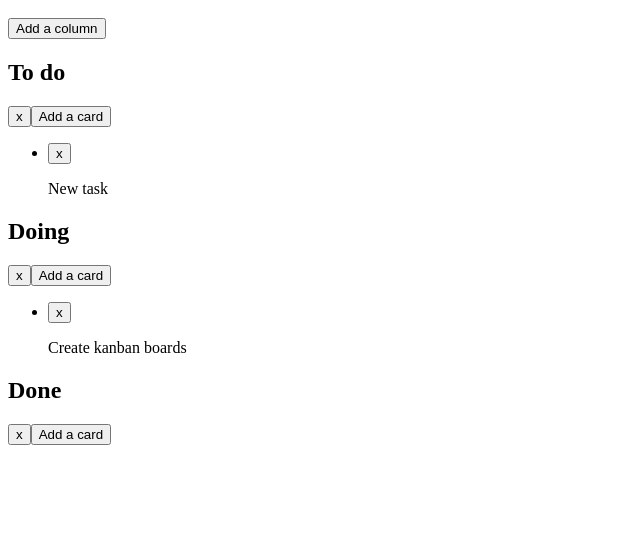
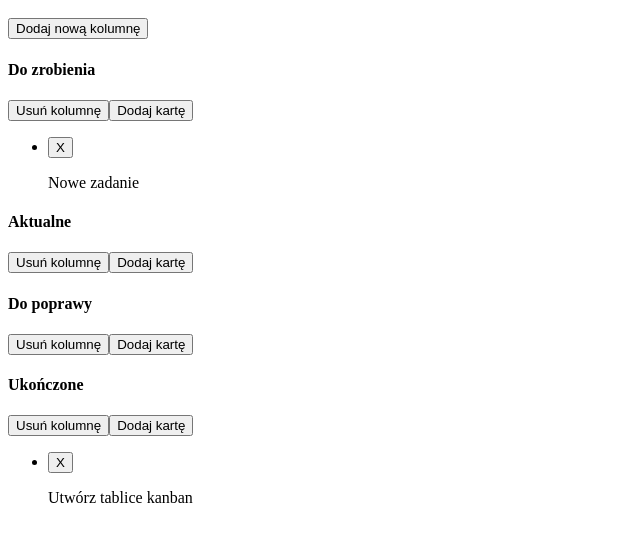
Before and after one commit to ArtSaves/js11.6, a website: page index.html in a window 1280 px wide. Shown: the part 120-662 px from the top of the page, without its empty margins (0-640 px from the left). Drawn offline with nearby package versions, Linux system fonts and the light colour scheme.

Commit message:
Add new update files

```diff
--- a/index.html
+++ b/index.html
@@ -9,7 +9,7 @@
 	<h1>Zaczynamy!!!</h1>
 	<div id="board" class="board">
         <h1>Kanban board</h1>
-        <button class="create-column">Add a column</button>
+        <button class="create-column">Dodaj nową kolumnę</button>
         <div class="column-container"></div>
 	</div>
 
--- a/js/scripts.js
+++ b/js/scripts.js
@@ -1,82 +1,82 @@
+
+
 $(function() {
 	function randomString() {
-   		var chars = '0123456789abcdefghiklmnopqrstuvwxyzABCDEFGHIJKLMNOPQRSTUVWXTZ';
+		var chars  = '0123456789abcdefghiklmnopqrstuvwxyzABCDEFGHIJKLMNOPQRSTUVWXTZ';
 		var str = '';
-    	for (var i = 0; i < 10; i++) {
+		for (i = 0; i < 10; i++) {
 			str += chars[Math.floor(Math.random() * chars.length)];
 		}
 		return str;
 	}
+
 	function Column(name) {
-		    var self = this; // useful for nested functions
-
+		var self = this;
 		this.id = randomString();
 		this.name = name;
 		this.$element = createColumn();
 
 		function createColumn() {
-		    	// here is the code for creating the column, which you will find below
+			// creating the blocks
 			var $column = $('<div>').addClass('column');
-				var $columnTitle = $('<h2>').addClass('column-title').text(self.name);
+			var $columnTitle = $('<h4>').addClass('column-title').text(self.name);
+			var $columnDelete = $('<button>').addClass('btn-delete btn btn-sm btn-danger').text('Usuń kolumnę');
+			var $columnAddCard = $('<button>').addClass('add-card btn btn-sm btn-success').text('Dodaj kartę');
 			var $columnCardList = $('<ul>').addClass('column-card-list');
-				var $columnDelete = $('<button>').addClass('btn-delete').text('x');
-				var $columnAddCard = $('<button>').addClass('add-card').text('Add a card');
-
+			// binding to click event
 			$columnDelete.click(function() {
 				self.removeColumn();
 			});
-				//Add a note after clicking on the button:
-				    $columnAddCard.click(function() {
-				        self.addCard(new Card(prompt("Enter the name of the card")));
+			$columnAddCard.click(function(event) {
+				self.addCard(new Card(prompt("Wpisz zadanie do wykonania")));
 			});
-		    	// CONSTRUCTION COLUMN ELEMENT
+			// combining block and return the card
 			$column.append($columnTitle)
 				.append($columnDelete)
         		.append($columnAddCard)
         		.append($columnCardList);
-
-			    // RETURN OF CREATED COLUMN
         	return $column;
 		}
 	}
 
-		Column.prototype = { // pod klasą Column?
+	Column.prototype = {
     	addCard: function(card) {
       		this.$element.children('ul').append(card.$element);
     	},
+
     	removeColumn: function() {
       		this.$element.remove();
     	}
 	};
 
-
 	function Card(description) {
 		var self = this;
-
     	this.id = randomString();
     	this.description = description;
     	this.$element = createCard();
 
     	function createCard() {
-		    	// Implementation of card creation
+    		// creating the blocks
     		var $card = $('<li>').addClass('card');
+    		var $cardDelete = $('<button>').addClass('btn-delete btn btn-sm btn-danger').text('X');
     		var $cardDescription = $('<p>').addClass('card-description').text(self.description);
-			    var $cardDelete = $('<button>').addClass('btn-delete').text('x');
 
+    		// binding to click event
     		$cardDelete.click(function(){
         		self.removeCard();
 			});
 
+    		// combining block and return the card
 			$card.append($cardDelete)
 				.append($cardDescription);
 
 			return $card;
+    	}
+	}
 
 	Card.prototype = {
 		removeCard: function() {
 			this.$element.remove();
-				}
-				}
 		}
 	}
 
@@ -98,26 +98,29 @@ $(function() {
 
  	$('.create-column')
   		.click(function(){
-			var name = prompt('Enter a column name');
+			var name = prompt('Wpisz nazwę kolumny');
 			var column = new Column(name);
     		board.addColumn(column);
   	});
 
 	// CREATING COLUMNS
-	var todoColumn = new Column('To do');
-	var doingColumn = new Column('Doing');
-	var doneColumn = new Column('Done');
+	var todoColumn = new Column('Do zrobienia');
+	var doingColumn = new Column('Aktualne');
+	var correctionColumn = new Column('Do poprawy');
+	var doneColumn = new Column('Ukończone');
 
 	// ADDING COLUMNS TO THE BOARD
 	board.addColumn(todoColumn);
 	board.addColumn(doingColumn);
+	board.addColumn(correctionColumn);
 	board.addColumn(doneColumn);
 
-	// CREATING CARDS
-	var card1 = new Card('New task');
-	var card2 = new Card('Create kanban boards');
+	// CREATING NEW CARDS
+	var card1 = new Card('Nowe zadanie');
+	var card2 = new Card('Utwórz tablice kanban');
 
 	// ADDING CARDS TO COLUMNS
 	todoColumn.addCard(card1);
-	doingColumn.addCard(card2);
+	doneColumn.addCard(card2);
+
 })
```
Lines whose indentation alone changed are shown as unchanged.
